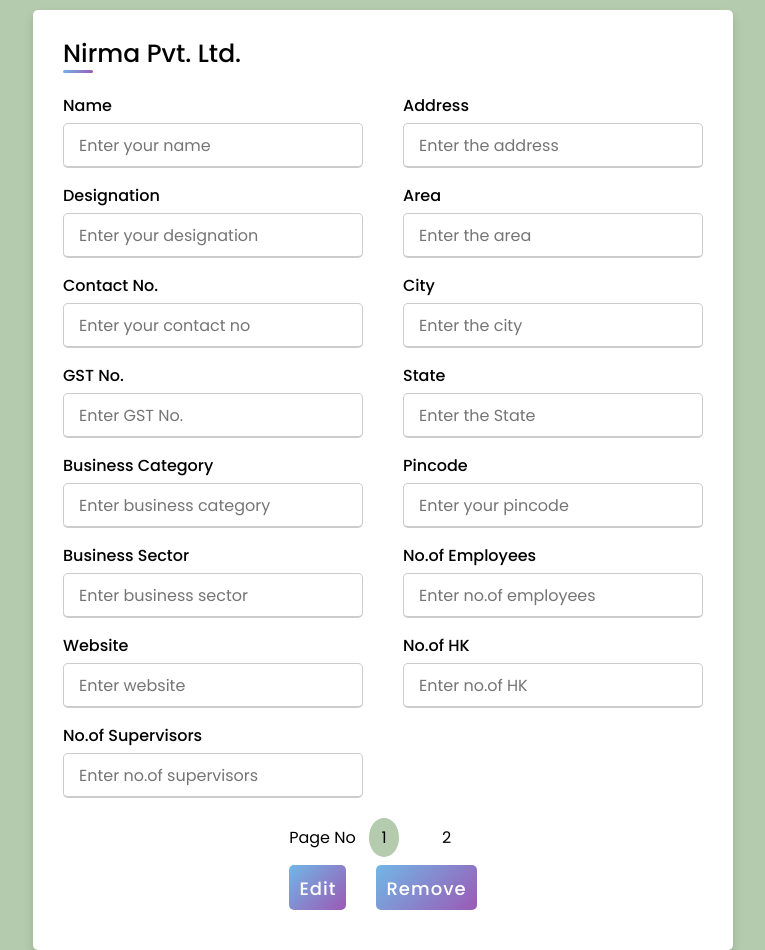
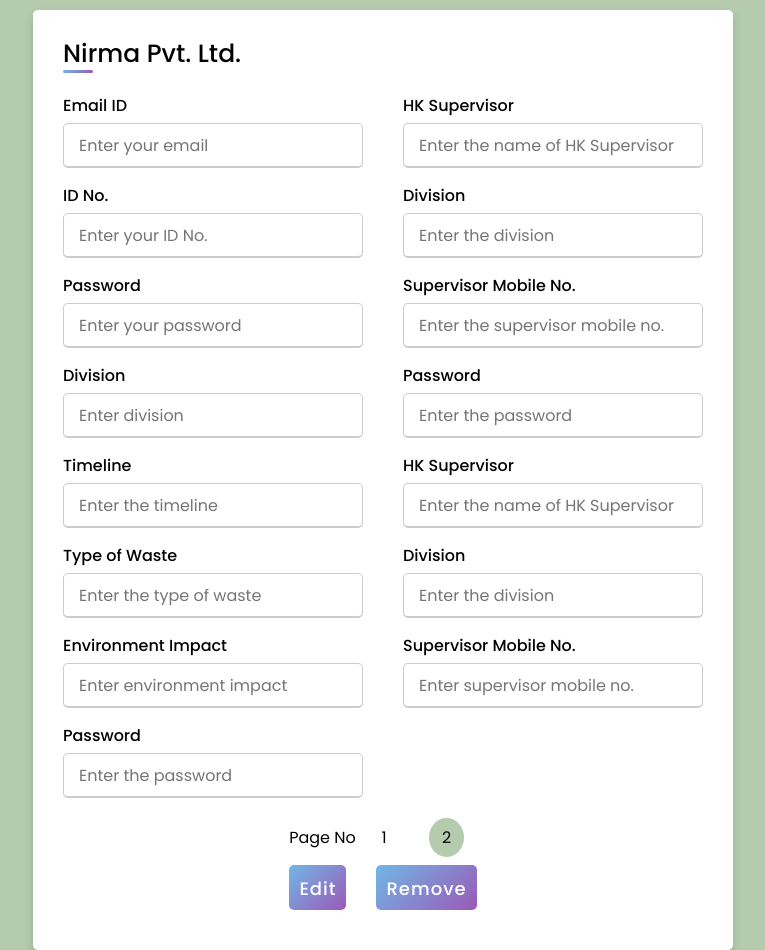
Before and after one commit to Arijit1000/registration-form, a plain HTML site: page index.html in a window 1280 px wide. Shown: the top 950 px of the page, without its empty margins (257-1022 px from the left). Drawn offline with Linux system fonts and the light colour scheme.

Commit message:
Update index.html

```diff
--- a/index.html
+++ b/index.html
@@ -14,80 +14,80 @@
       <form action="#">
         <div class="user-details">
           <div class="input-box">
-            <span class="details">Name</span>
-            <input type="text" placeholder="Enter your name" required>
+            <span class="details">Email ID</span>
+            <input type="text" placeholder="Enter your email" required>
           </div>
 
              <div class="input-box">
-            <span class="details">Address</span>
-            <input type="text" placeholder="Enter the address" required>
+            <span class="details">HK Supervisor</span>
+            <input type="text" placeholder="Enter the name of HK Supervisor" required>
           </div>
 
           <div class="input-box">
-            <span class="details">Designation</span>
-            <input type="text" placeholder="Enter your designation" required>
+            <span class="details">ID No.</span>
+            <input type="text" placeholder="Enter your ID No." required>
           </div>
 
              <div class="input-box">
-            <span class="details">Area</span>
-            <input type="text" placeholder="Enter the area" required>
+            <span class="details">Division</span>
+            <input type="text" placeholder="Enter the division" required>
           </div>
 
           <div class="input-box">
-            <span class="details">Contact No.</span>
-            <input type="text" placeholder="Enter your contact no" required>
+            <span class="details">Password</span>
+            <input type="text" placeholder="Enter your password" required>
           </div>
 
              <div class="input-box">
-            <span class="details">City</span>
-            <input type="text" placeholder="Enter the city" required>
+            <span class="details">Supervisor Mobile No.</span>
+            <input type="text" placeholder="Enter the supervisor mobile no." required>
           </div>
 
              <div class="input-box">
-            <span class="details">GST No.</span>
-            <input type="text" placeholder="Enter GST No." required>
+            <span class="details">Division</span>
+            <input type="text" placeholder="Enter division" required>
           </div>
 
 
              <div class="input-box">
-            <span class="details">State</span>
-            <input type="text" placeholder="Enter the State" required>
+            <span class="details">Password</span>
+            <input type="text" placeholder="Enter the password" required>
           </div>
 
              <div class="input-box">
-            <span class="details">Business Category</span>
-            <input type="text" placeholder="Enter business category" required>
+            <span class="details">Timeline</span>
+            <input type="text" placeholder="Enter the timeline" required>
           </div>
 
              <div class="input-box">
-            <span class="details">Pincode</span>
-            <input type="text" placeholder="Enter your pincode" required>
+            <span class="details">HK Supervisor</span>
+            <input type="text" placeholder="Enter the name of HK Supervisor" required>
           </div>
 
              <div class="input-box">
-            <span class="details">Business Sector</span>
-            <input type="text" placeholder="Enter business sector" required>
+            <span class="details">Type of Waste</span>
+            <input type="text" placeholder="Enter the type of waste" required>
           </div>
 
              <div class="input-box">
-            <span class="details">No.of Employees</span>
-            <input type="text" placeholder="Enter no.of employees" required>
+            <span class="details">Division</span>
+            <input type="text" placeholder="Enter the division" required>
           </div>
 
              <div class="input-box">
-            <span class="details">Website</span>
-            <input type="text" placeholder="Enter website" required>
+            <span class="details">Environment Impact</span>
+            <input type="text" placeholder="Enter environment impact" required>
           </div>
 
              <div class="input-box">
-            <span class="details">No.of HK</span>
-            <input type="text" placeholder="Enter no.of HK" required>
+            <span class="details">Supervisor Mobile No.</span>
+            <input type="text" placeholder="Enter supervisor mobile no." required>
           </div>
 
 
           <div class="input-box">
-            <span class="details">No.of Supervisors</span>
-            <input type="text" placeholder="Enter no.of supervisors" required>
+            <span class="details">Password</span>
+            <input type="text" placeholder="Enter the password" required>
           </div>
 
         </div>
@@ -95,8 +95,9 @@
         <div class="pagenumber">
           <p>Page No</p>
           <ul>
-            <li class="selected">1</li>
-            <li>2</li>
+
+            <li>1</li>
+             <li class="selected">2</li>
           </ul>
         </div>
 
```
